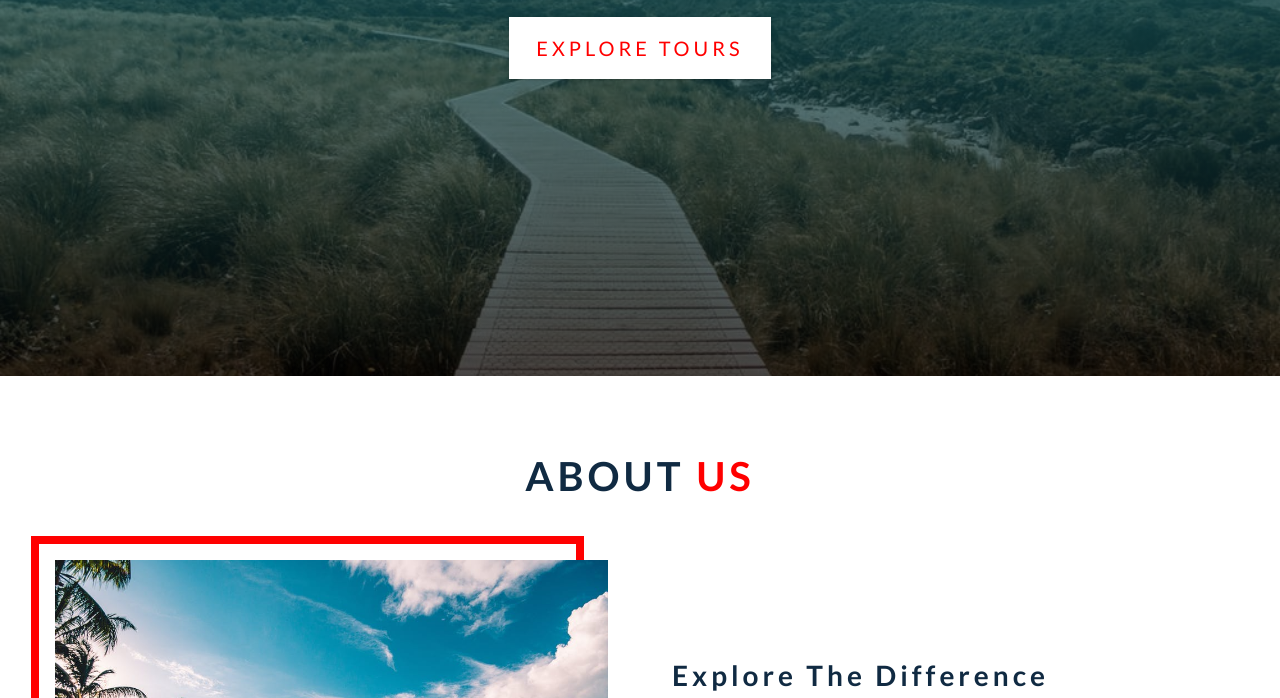
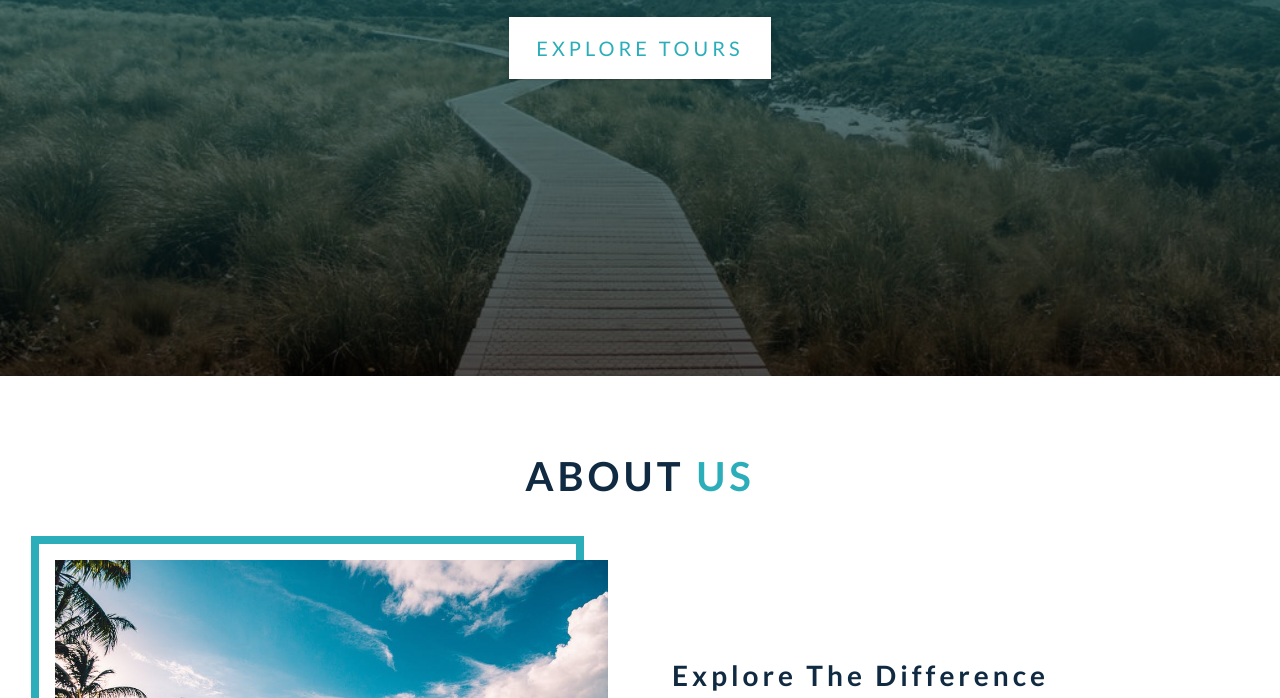
Before and after one commit to Monakiel/Backroads-flexbox, a plain HTML site: page index.html in a window 1280 px wide. Shown: the part 424-1122 px from the top of the page. Drawn offline with Linux system fonts and the light colour scheme.

Commit message:
Normal primary color

```diff
--- a/css/styles.scss
+++ b/css/styles.scss
@@ -16,7 +16,7 @@ $clr-primary-2: hsl(185, 84%, 25%);
 $clr-primary-3: hsl(185, 81%, 29%);
 $clr-primary-4: hsl(184, 77%, 34%);
 /* primary/main color */
-$clr-primary-5: red;
+$clr-primary-5: hsl(185, 62%, 45%);
 /* lighter shades of primary color */
 $clr-primary-6: hsl(185, 57%, 50%);
 $clr-primary-7: hsl(184, 65%, 59%);
```
Also changed, not shown: css/styles.css, 1 other file.
